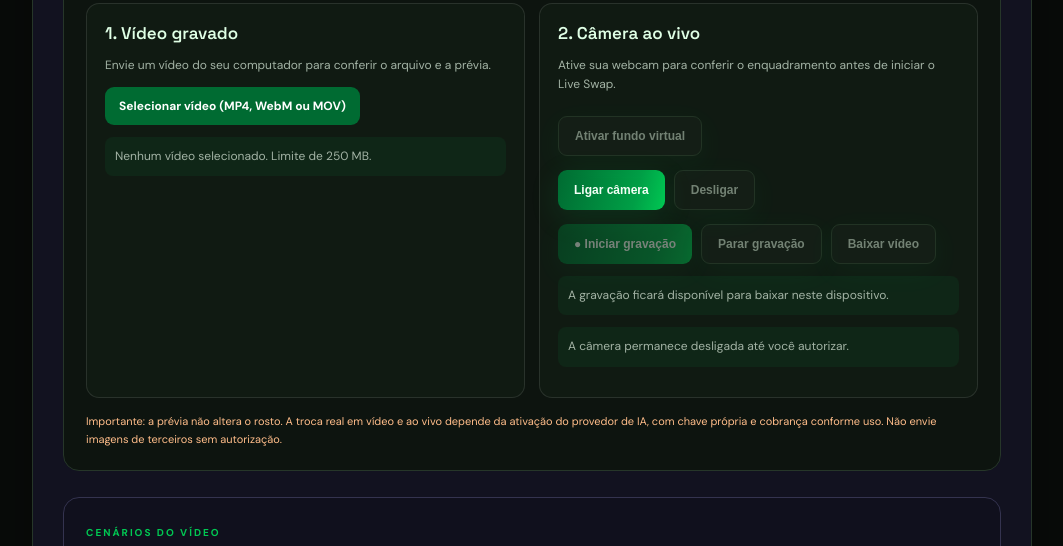
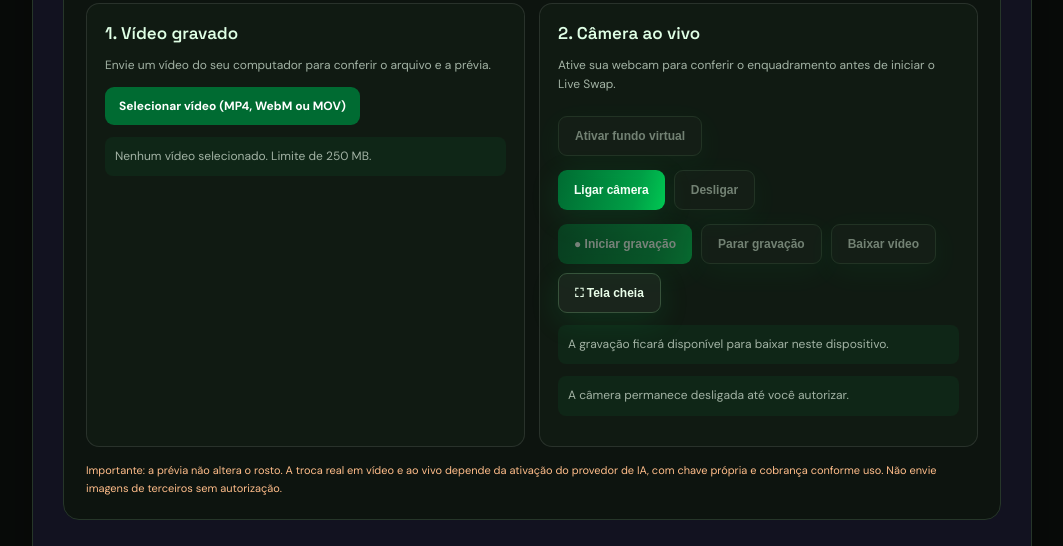
Before and after one commit to Alexandrexicara/Fecemagic-ai, a plain HTML site: page frontend/index.html in a window 1280 px wide. Shown: the part 1612-2158 px from the top of the page, without its empty margins (108-1171 px from the left). Drawn offline with Linux system fonts and the light colour scheme; no server answers.

Commit message:
Adicionar botão de tela cheia ao estúdio de gravação

```diff
--- a/frontend/index.html
+++ b/frontend/index.html
@@ -84,7 +84,7 @@
             <canvas id="liveBackgroundCanvas" class="video-preview" hidden></canvas>
             <button id="enableVirtualBackground" class="account-button secondary" type="button" disabled>Ativar fundo virtual</button>
             <div class="camera-actions"><button id="startCamera" class="account-button" type="button">Ligar câmera</button><button id="stopCamera" class="account-button secondary" type="button" disabled>Desligar</button></div>
-            <div class="camera-actions"><button id="startRecording" class="account-button" type="button" disabled>● Iniciar gravação</button><button id="stopRecording" class="account-button secondary" type="button" disabled>Parar gravação</button><button id="downloadRecording" class="account-button secondary" type="button" disabled>Baixar vídeo</button></div>
+            <div class="camera-actions"><button id="startRecording" class="account-button" type="button" disabled>● Iniciar gravação</button><button id="stopRecording" class="account-button secondary" type="button" disabled>Parar gravação</button><button id="downloadRecording" class="account-button secondary" type="button" disabled>Baixar vídeo</button><button id="toggleStudioFullscreen" class="account-button secondary" type="button" aria-label="Abrir estúdio em tela cheia">⛶ Tela cheia</button></div>
             <p id="recordingStatus" class="video-status" role="status">A gravação ficará disponível para baixar neste dispositivo.</p>
             <p id="liveCameraStatus" class="video-status" role="status">A câmera permanece desligada até você autorizar.</p>
           </div>
```
